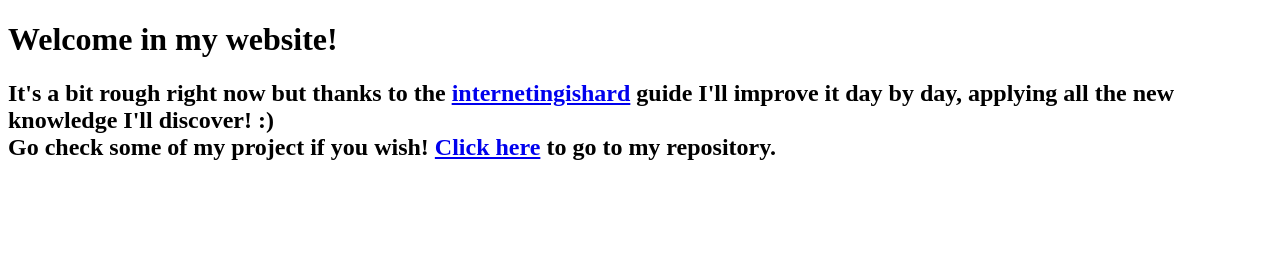
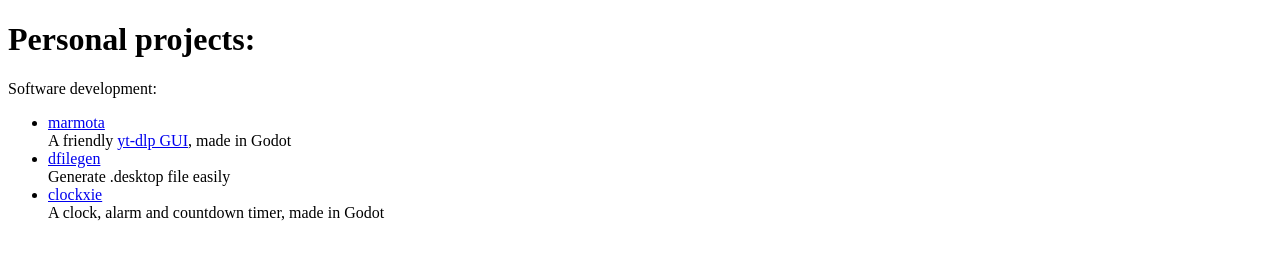
Before and after one commit to plucafs/plucafs.github.io, a plain HTML site: page index.html in a window 1280 px wide. Drawn offline with Linux system fonts and the light colour scheme.

Commit message:
Update index.html

```diff
--- a/index.html
+++ b/index.html
@@ -1,15 +1,21 @@
 <!DOCTYPE html>
 <html>
+
     <head>
-        <title>plucafs's portfolio</title>
+        <title>Luca Poli's portfolio</title>
     </head>
 
     <body>
-        <h1>Welcome in my website!</h1>
-        <h2>It's a bit rough right now but thanks to the <a href="https://www.internetingishard.com">
-            internetingishard</a> guide I'll improve it day by day, applying all the new knowledge I'll discover! :) <br/>
-            Go check some of my project if you wish! <a href="https://github.com/plucafs?tab=repositories">Click here</a>
-            to go to my repository.
-        </h2>
+        <h1>Personal projects:</h1>
+        <p>Software development:</p>
+        <ul>
+            <li><a href="https://github.com/plucafs/marmota">marmota</a><br>
+            A friendly <a href="https://github.com/yt-dlp/yt-dlp">yt-dlp GUI</a>, made in Godot</li>
+            <li><a href="https://github.com/plucafs/dfilegen">dfilegen</a><br>
+            Generate .desktop file easily</li>
+            <li><a href="https://github.com/plucafs/clockxie">clockxie</a><br>
+            A clock, alarm and countdown timer, made in Godot</li>
+        </ul>
     </body>
-</html>
+
+    </html>
```
